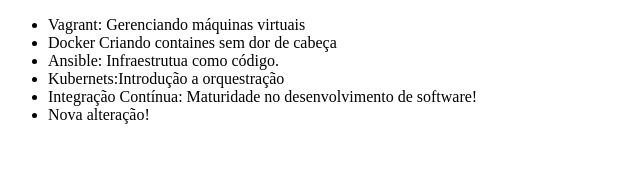
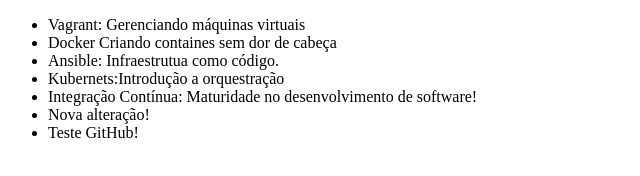
Before and after one commit to igorblos/CursoGit, a plain HTML site: page index.html in a window 1280 px wide. Shown: the whole page, without its empty margins (0-640 px from the left). Drawn offline with Linux system fonts and the light colour scheme.

Commit message:
Adicionando Teste GitHub

```diff
--- a/index.html
+++ b/index.html
@@ -12,6 +12,7 @@
        <li>Kubernets:Introdução a orquestração</li>
        <li>Integração Contínua: Maturidade no desenvolvimento de software!</li>
        <li>Nova alteração!</li>
+       <li>Teste GitHub!</li>
     </ul>
 </body>
 </html>
```
